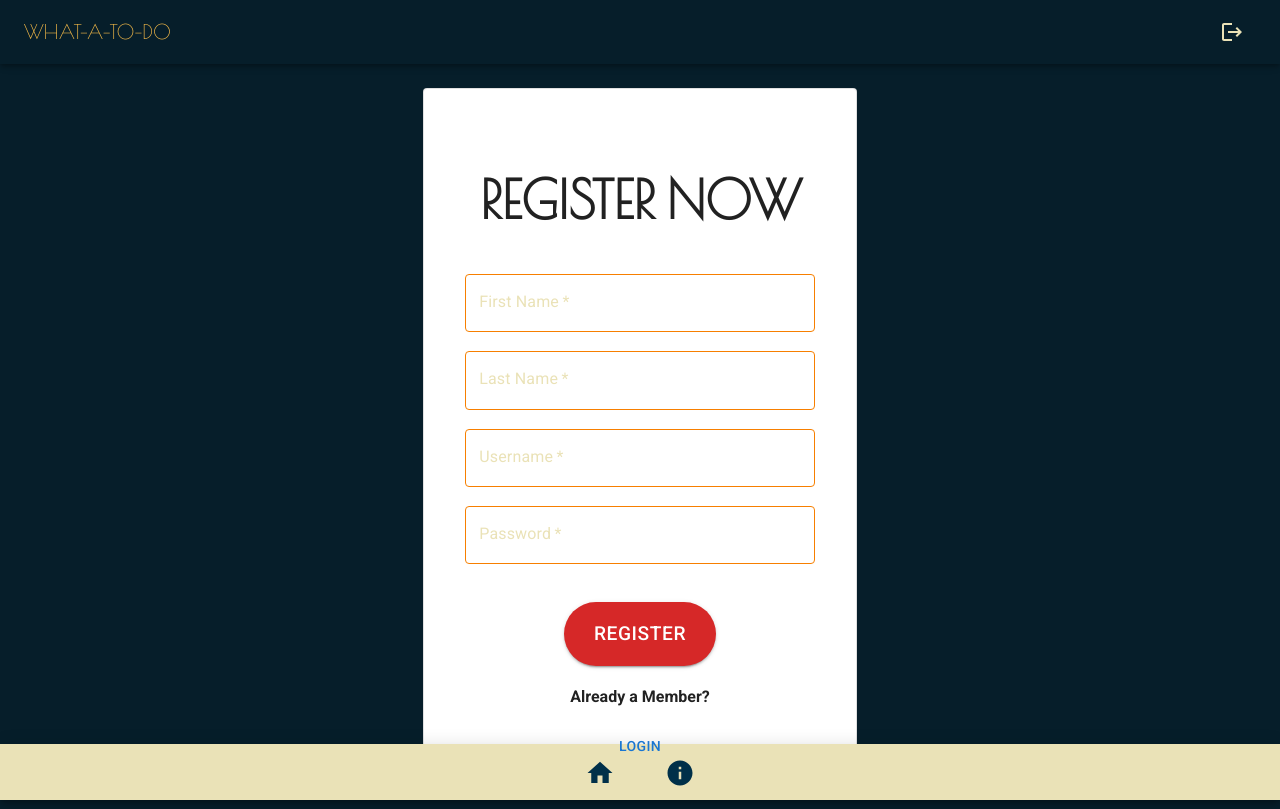
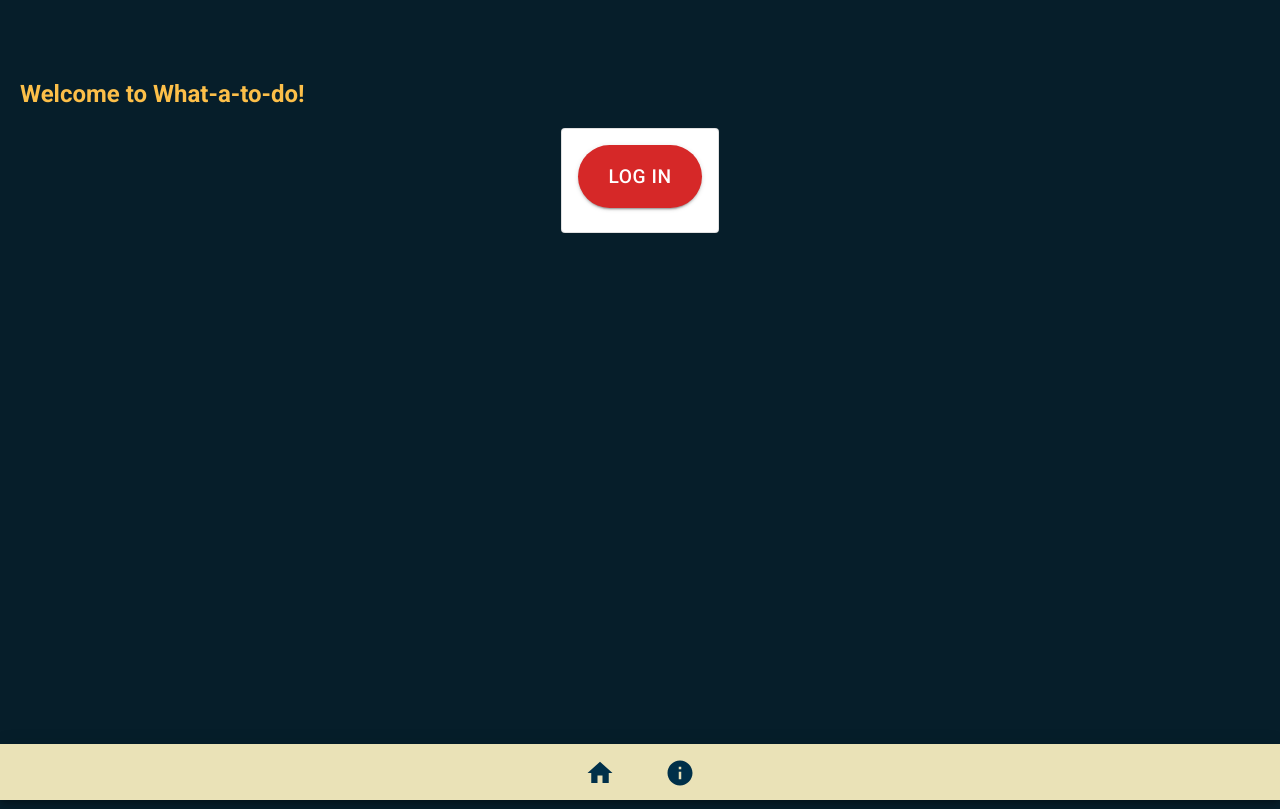
Before and after one commit to ParansKay/PrimeSoloProject2021, a React (Create React App) app: page /user#/home in a window 1280 px wide. Built offline with nearby package versions, Linux system fonts and the light colour scheme; no server answers.

Commit message:
conditional rendering added for landing page

```diff
--- a/src/components/LandingPage/LandingPage.jsx
+++ b/src/components/LandingPage/LandingPage.jsx
@@ -36,7 +36,7 @@ function LandingPage() {
 
   return (
     <div className="container">
-      <h2>{heading}</h2>
+      <h2 style={{'padding-top':'40px'}}>{heading}</h2>
       <div>
                 <Grid
                     container
@@ -49,13 +49,10 @@ function LandingPage() {
                         {/* HEADER */}
                         <CardContent>
                         <div>
-                          <RegisterForm />
-                          <center>
-                            <h4>Already a Member?</h4>
-                            <Button className="btn btn_sizeSm" onClick={onLogin}>
-                              Login
-                            </Button>
-                          </center>
+
+                          <div>
+                          <Button color="warning" type="submit" variant="contained" size="large" name="submit" value="Log In" style={{padding: '15px 30px', 'border-radius': '50px', 'font-size':'1.2rem', 'background-color':'#d62828'}}>LOG IN</Button>
+                          </div>
                         </div>
                         </CardContent>
                   </Card>
--- a/src/components/Nav/Nav.jsx
+++ b/src/components/Nav/Nav.jsx
@@ -14,18 +14,27 @@ export default function ButtonAppBar() {
 
   const dispatch = useDispatch();
 
+  const user = useSelector((store) => store.user);
+
   return (
+
     <Box sx={{ flexGrow: 1 }}>
       <AppBar position="fixed">
+
+      {user.id && (
+                <>
         <Toolbar style={{'background-color':'#061e2a', 'color':'#fcbf49', 'font-family':'Poiret One'}}>
+
+
           <Typography className="logoonavbar" size="large" style={{'font-family':'Poiret One'}} variant="h6" component="div" sx={{ flexGrow: 1 }}>
             WHAT-A-TO-DO
           </Typography>
-
           <IconButton label="LogOut" size="large" onClick={() => dispatch({ type: 'LOGOUT' })} style={{'color':'#eae2b7', 'font-size':'30px'}}><LogoutIcon/></IconButton>
 
 
         </Toolbar>
+        </>
+      )}
       </AppBar>
     </Box>
   );
```
